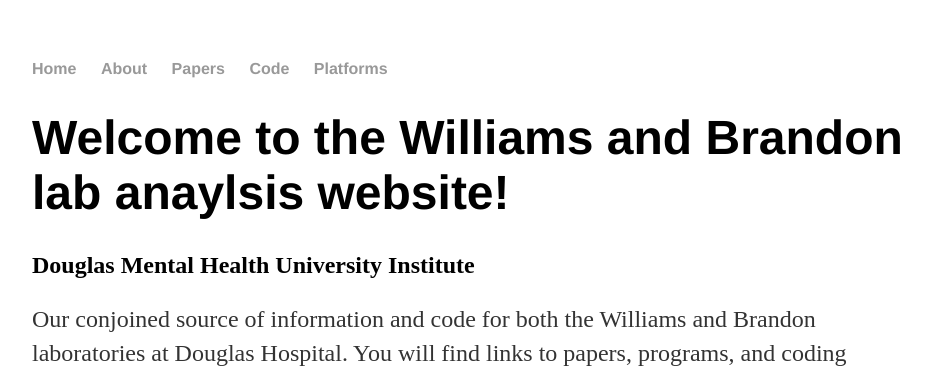
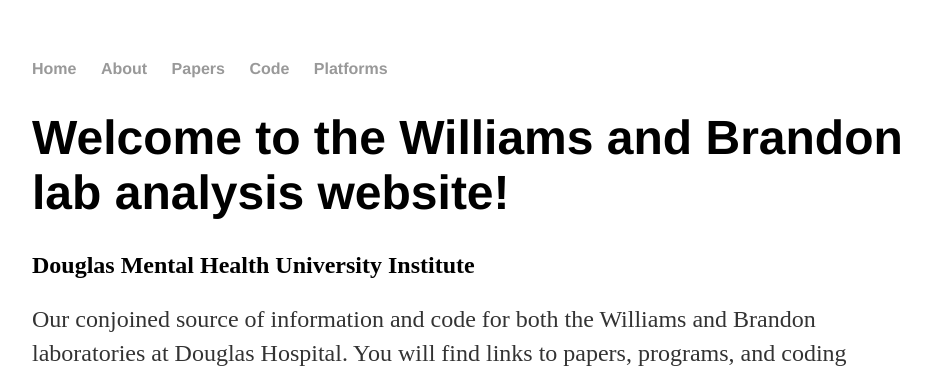
Before and after one commit to WilliamsandBrandanLab/WilliamsandBrandanLab.github.io, a Jekyll site: the page built from index.md, in a window 1280 px wide. Shown: the top 368 px of the page, without its empty margins (160-1101 px from the left). Built offline with Jekyll 4.4.1, drawn with Linux system fonts in a browser that asks for light colours; our own code applies the rules of GitHub Pages for plain Markdown files.

Commit message:
Update index.md

```diff
--- a/index.md
+++ b/index.md
@@ -1,4 +1,4 @@
-# Welcome to the Williams and Brandon lab anaylsis website!
+# Welcome to the Williams and Brandon lab analysis website!
 ## Douglas Mental Health University Institute
 
 Our conjoined source of information and code for both the Williams and Brandon laboratories at Douglas Hospital.
```
